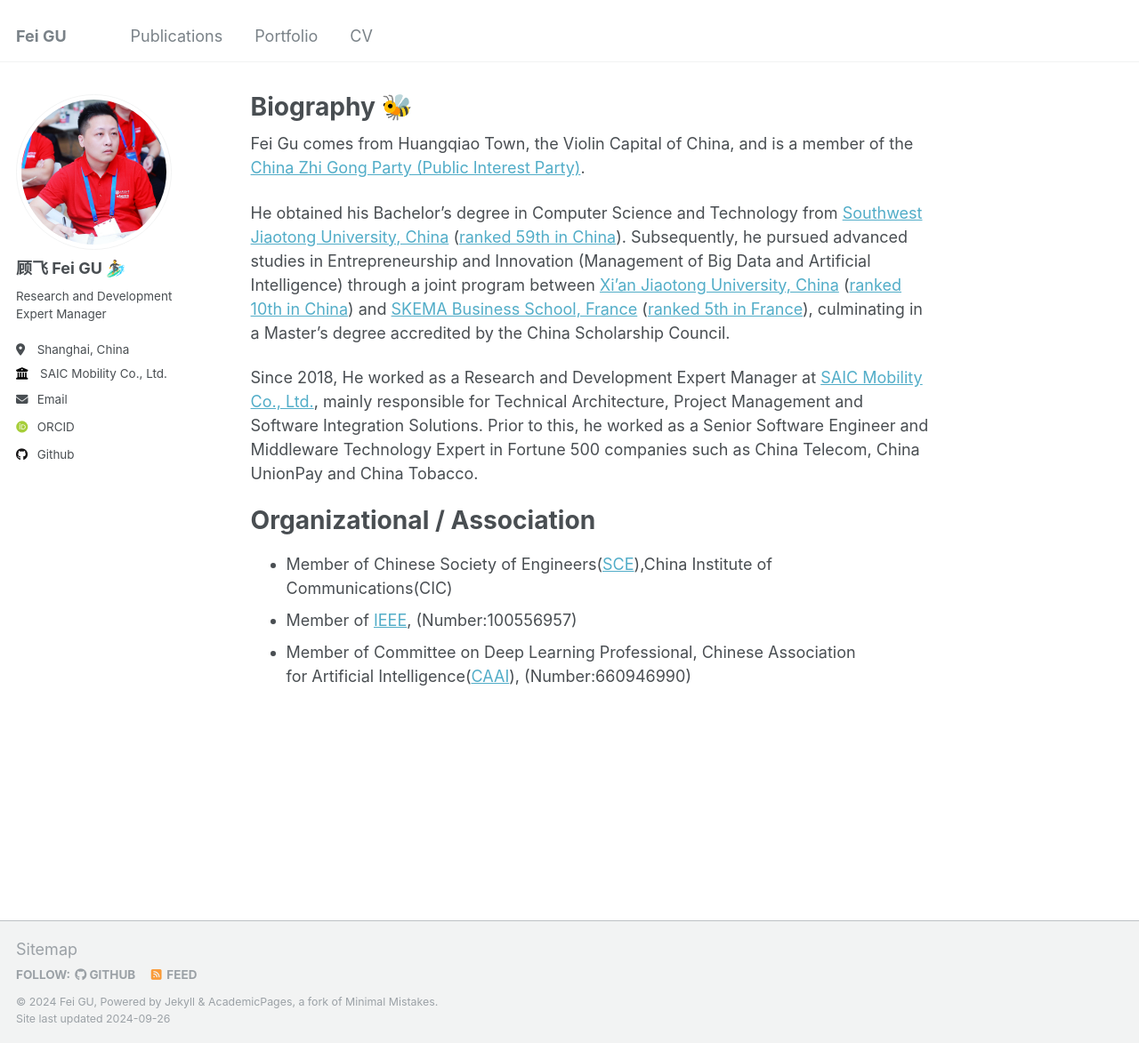
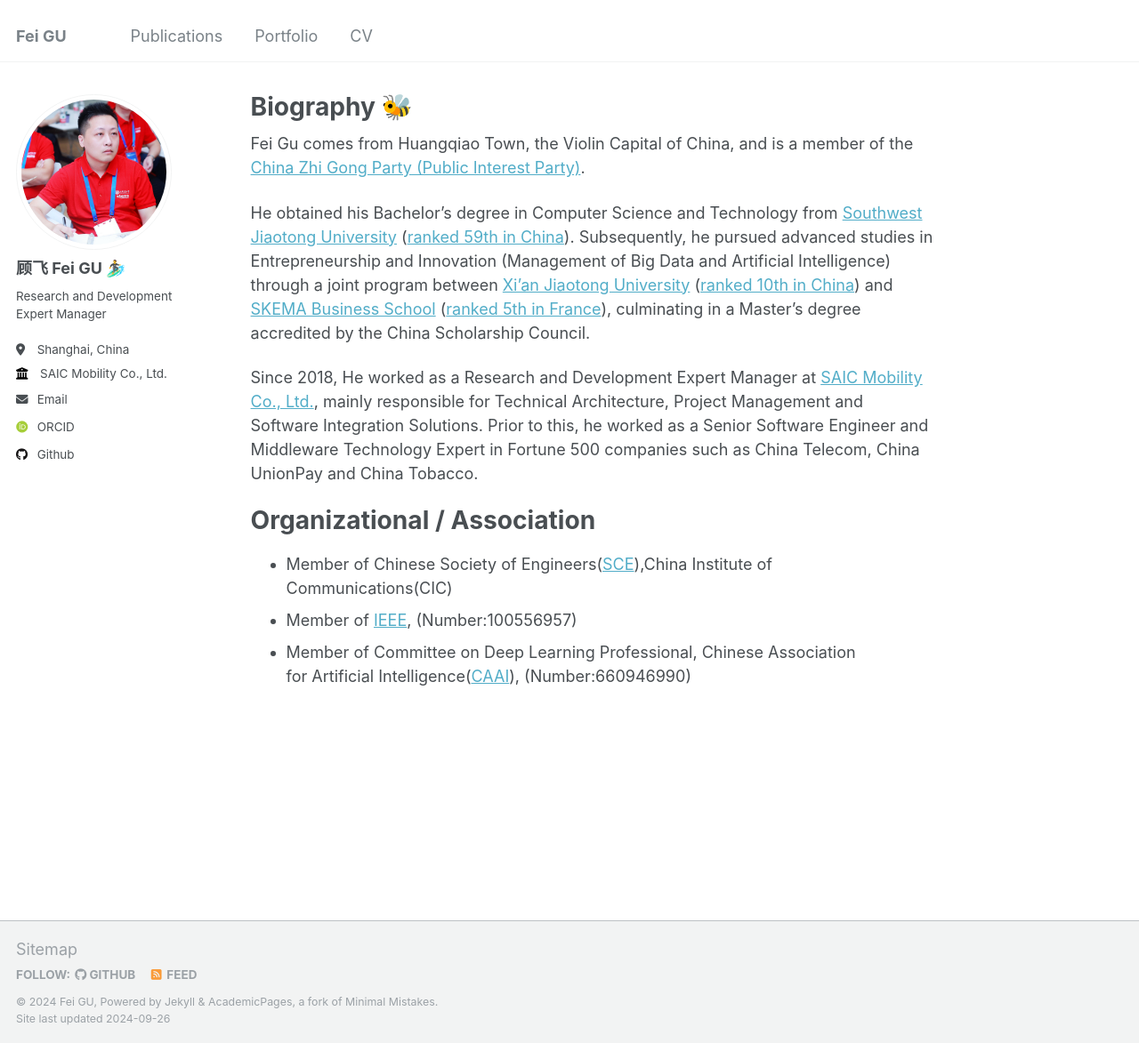
Before and after one commit to rongmax-gufei/rongmax-gufei.github.io, a Jekyll site: the page built from _pages/about.md, in a window 1280 px wide and 1173 px high. Shown: the whole window at 89% size. Built offline with Jekyll 4.4.1, drawn with Linux system fonts in a browser that asks for light colours; some web fonts are replaced.

Commit message:
Update about.md

```diff
--- a/_pages/about.md
+++ b/_pages/about.md
@@ -9,7 +9,7 @@ redirect_from:
 
 Fei Gu comes from Huangqiao Town, the Violin Capital of China, and is a member of the [China Zhi Gong Party (Public Interest Party)](https://www.zg.org.cn/).
 
-He obtained his Bachelor's degree in Computer Science and Technology from [Southwest Jiaotong University, China](https://www.swjtu.edu.cn/) ([ranked 59th in China](https://www.gaokao.cn/colleges/rank?fromcoop=bdkp&ranktype=4&schoolid=51)). Subsequently, he pursued advanced studies in Entrepreneurship and Innovation (Management of Big Data and Artificial Intelligence) through a joint program between [Xi'an Jiaotong University, China](https://news.xjtu.edu.cn/info/1033/190939.htm) ([ranked 10th in China](https://www.gaokao.cn/colleges/rank?fromcoop=bdkp&ranktype=4&schoolid=330)) and [SKEMA Business School, France](https://www.skema.edu/en/programmes/msc-entrepreneurship-innovation) ([ranked 5th in France](https://www.skema.edu/en/rankings)), culminating in a Master's degree accredited by the China Scholarship Council.
+He obtained his Bachelor's degree in Computer Science and Technology from [Southwest Jiaotong University](https://www.swjtu.edu.cn/) ([ranked 59th in China](https://www.gaokao.cn/colleges/rank?fromcoop=bdkp&ranktype=4&schoolid=51)). Subsequently, he pursued advanced studies in Entrepreneurship and Innovation (Management of Big Data and Artificial Intelligence) through a joint program between [Xi'an Jiaotong University](https://news.xjtu.edu.cn/info/1033/190939.htm) ([ranked 10th in China](https://www.gaokao.cn/colleges/rank?fromcoop=bdkp&ranktype=4&schoolid=330)) and [SKEMA Business School](https://www.skema.edu/en/programmes/msc-entrepreneurship-innovation) ([ranked 5th in France](https://www.skema.edu/en/rankings)), culminating in a Master's degree accredited by the China Scholarship Council.
 
 Since 2018, He worked as a Research and Development Expert Manager at [SAIC Mobility Co., Ltd.](https://www.saicmobility.com/), mainly responsible for Technical Architecture, Project Management and Software Integration Solutions. Prior to this, he worked as a Senior Software Engineer and Middleware Technology Expert in Fortune 500 companies such as China Telecom, China UnionPay and China Tobacco.
 
```
